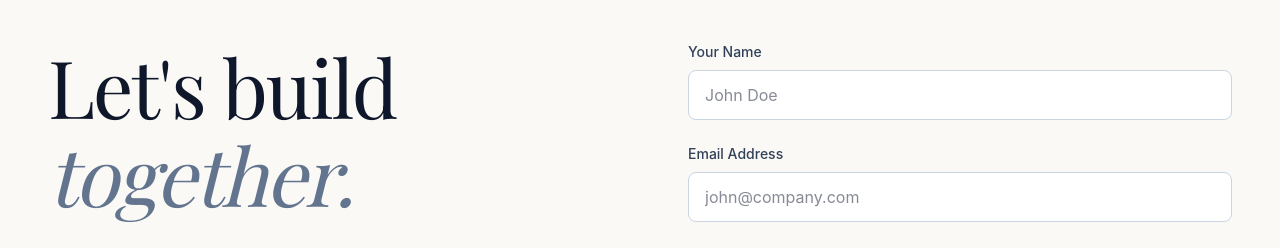
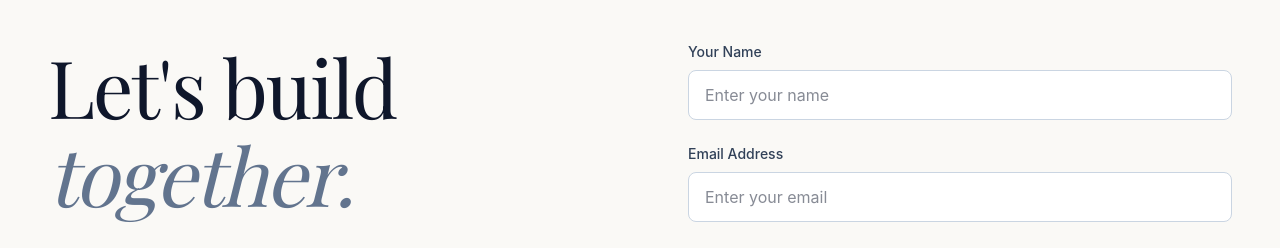
Before and after one commit to OnRockRider/shambhaviTechnovation, a React (Vite) app: page / in a window 1280 px wide. Shown: the part 4672-4920 px from the top of the page. Built offline with nearby package versions, Linux system fonts and the light colour scheme; a web font is replaced by a local one.

Commit message:
contact page

```diff
--- a/src/components/Contact.jsx
+++ b/src/components/Contact.jsx
@@ -149,7 +149,7 @@ const Contact = () => {
                 type="text"
                 id="name"
                 className="w-full bg-white dark:bg-slate-900 border border-slate-300 dark:border-slate-700 rounded-lg px-4 py-3 text-slate-900 dark:text-white focus:outline-none focus:ring-2 focus:ring-brandOrange focus:border-transparent transition-all"
-                placeholder="John Doe"
+                placeholder="Enter your name"
               />
             </div>
 
@@ -159,7 +159,7 @@ const Contact = () => {
                 type="email"
                 id="email"
                 className="w-full bg-white dark:bg-slate-900 border border-slate-300 dark:border-slate-700 rounded-lg px-4 py-3 text-slate-900 dark:text-white focus:outline-none focus:ring-2 focus:ring-brandOrange focus:border-transparent transition-all"
-                placeholder="john@company.com"
+                placeholder="Enter your email"
               />
             </div>
 
```
